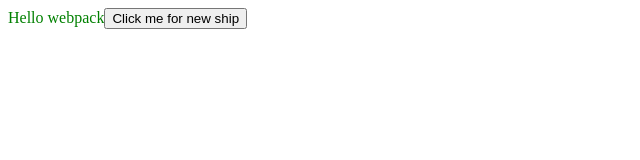
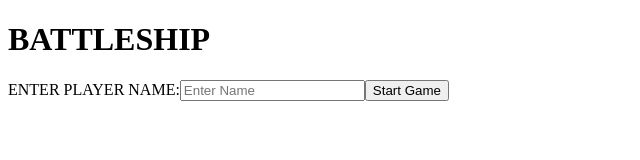
Before and after one commit to cah311/Odin-BattleShip, a website built with webpack: page dist/index.html in a window 1280 px wide. Shown: the whole page, without its empty margins (0-640 px from the left). Built offline with nearby package versions, Linux system fonts and the light colour scheme.

Commit message:
reorganize files and start game functions

```diff
--- a/package.json
+++ b/package.json
@@ -20,6 +20,7 @@
   },
   "homepage": "https://github.com/cah311/Odin-BattleShip#readme",
   "devDependencies": {
+    "@babel/preset-env": "^7.20.2",
     "css-loader": "^6.7.2",
     "html-webpack-plugin": "^5.5.0",
     "identity-obj-proxy": "^3.0.0",
--- a/src/playerFactory.js
+++ b/src/factoryFunctions/playerFactory.js
@@ -1,10 +1,14 @@
-const gameboard = require('../src/gameboardFactory');
+const gameboard = require('./gameboardFactory');
 
-class Player {
+export class Player {
   constructor(name) {
     this.name = name;
     this.isComputer = false;
     this.isTurn = false;
+    if (this.name == null) {
+      this.name = 'Computer';
+      this.isComputer = true;
+    }
   }
 
   attack(opponantBoard, attackCoordinates) {
@@ -22,4 +26,4 @@ class Player {
   }
 }
 
-module.exports = { Player };
+//module.exports = { Player };
--- a/src/index.js
+++ b/src/index.js
@@ -1,23 +1,7 @@
-import _ from 'lodash';
 import './style.css';
-import printMe from './print.js';
+import { printMe } from './print.js';
+import { gameScreen, generateGameboards } from './userInterface/gameScreen';
+import { welcomeScreen } from './userInterface/welcomeScreen';
 
-const Ship = require('./shipFactory.js');
-
-function component() {
-  const element = document.createElement('div');
-  const btn = document.createElement('button');
-
-  // Lodash, now imported by this script
-  element.innerHTML = _.join(['Hello', 'webpack'], ' ');
-  element.classList.add('hello');
-
-  btn.innerHTML = 'Click me for new ship';
-  btn.onclick = printMe;
-
-  element.appendChild(btn);
-
-  return element;
-}
-
-document.body.appendChild(component());
+welcomeScreen();
+//gameScreen();
--- a/src/print.js
+++ b/src/print.js
@@ -3,4 +3,4 @@ function printMe(string) {
   return string;
 }
 
-module.exports = printMe;
+module.exports = { printMe };
--- a/src/style.css
+++ b/src/style.css
@@ -1,3 +1,3 @@
 .hello {
-  color: green;
+  color: red;
 }
--- /dev/null
+++ b/src/userInterface/gameScreen.js
@@ -0,0 +1,19 @@
+import { Player } from '../factoryFunctions/playerFactory';
+
+export function gameScreen() {
+  const gamePage = document.createElement('div');
+  gamePage.setAttribute('id', 'game-page');
+
+  document.body.append(gamePage);
+}
+
+export function generateGameboards() {
+  let playerName = document.getElementById('player-name-input').value;
+  console.log(playerName);
+  let player1 = new Player(playerName);
+  let player2 = new Player();
+  console.log(player1);
+  console.log(player2);
+
+  event.preventDefault();
+}
--- /dev/null
+++ b/src/userInterface/welcomeScreen.js
@@ -0,0 +1,42 @@
+import { generateGameboards } from './gameScreen';
+
+export function welcomeScreen() {
+  const welcomePage = document.createElement('div');
+  welcomePage.setAttribute('class', 'welcome-welcomePage');
+
+  // logo
+  const welcomeGameLogo = document.createElement('h1');
+  welcomeGameLogo.setAttribute('class', 'welcome-logo');
+  welcomeGameLogo.innerHTML = 'BATTLESHIP';
+
+  //player name input
+  const nameInputForm = document.createElement('div');
+  //nameInputForm.setAttribute('method', 'post');
+
+  const formwelcomePage = document.createElement('div');
+  formwelcomePage.setAttribute('class', 'form-welcomePage');
+
+  const nameLabel = document.createElement('label');
+  nameLabel.setAttribute('for', 'player-name-input');
+  nameLabel.innerHTML = 'ENTER PLAYER NAME:';
+
+  const nameInput = document.createElement('input');
+  nameInput.setAttribute('id', 'player-name-input');
+  nameInput.setAttribute('name', 'player-name');
+  nameInput.setAttribute('type', 'text');
+  nameInput.setAttribute('placeholder', 'Enter Name');
+
+  const submitButton = document.createElement('button');
+  submitButton.setAttribute('type', 'submit');
+  submitButton.innerHTML = 'Start Game';
+  submitButton.onclick = generateGameboards;
+
+  //appends
+  document.body.append(welcomePage);
+  welcomePage.append(welcomeGameLogo);
+  welcomePage.append(nameInputForm);
+  nameInputForm.append(formwelcomePage);
+  formwelcomePage.append(nameLabel);
+  formwelcomePage.append(nameInput);
+  formwelcomePage.append(submitButton);
+}
--- a/tests/gameboardfactory.test.js
+++ b/tests/gameboardfactory.test.js
@@ -1,7 +1,7 @@
-const gameBoardFactory = require('../src/gameboardFactory');
+const gameBoardFactory = require('../src/factoryFunctions/gameboardFactory');
 const gameboard = gameBoardFactory.Gameboard;
 const cell = gameBoardFactory.GameboardCell;
-const Ship = require('../src/shipFactory');
+//const Ship = require('../src/shipFactory');
 
 describe('Gameboard functions', () => {
   let playerTestBoard;
--- a/tests/playerFactory.test.js
+++ b/tests/playerFactory.test.js
@@ -1,6 +1,7 @@
-const playerFactory = require('../src/playerFactory');
-const gameBoardFactory = require('../src/gameboardFactory');
-const player = playerFactory.Player;
+import { Player } from '../src/factoryFunctions/playerFactory';
+
+const gameBoardFactory = require('../src/factoryFunctions/gameboardFactory');
+//const player = playerFactory.Player;
 const gameboard = gameBoardFactory.Gameboard;
 
 describe('Player functions...', () => {
@@ -11,11 +12,11 @@ describe('Player functions...', () => {
   let p2Gameboard;
 
   beforeAll(() => {
-    player1 = new player('Carson');
+    player1 = new Player('Carson');
     p1Gameboard = new gameboard(player1.name);
     p1Gameboard.buildGameboard();
 
-    player2 = new player('Comp');
+    player2 = new Player('Comp');
     player2.isComputer = true;
     p2Gameboard = new gameboard(player2.name);
     p2Gameboard.buildGameboard();
--- a/tests/shipFactory.test.js
+++ b/tests/shipFactory.test.js
@@ -1,4 +1,4 @@
-const Ship = require('../src/shipFactory');
+const Ship = require('../src/factoryFunctions/shipFactory');
 
 const myBattleship = new Ship('Carson', 'battleship');
 
--- a/webpack.config.js
+++ b/webpack.config.js
@@ -5,7 +5,7 @@ module.exports = {
   mode: 'development',
   entry: {
     index: './src/index.js',
-    print: './src/print.js',
+    userInterface: './src/userInterface.js',
   },
   devtool: 'inline-source-map',
   plugins: [
```
Also changed, not shown: .babelrc (added), dist/index.html, dist/print.bundle.js (deleted), dist/userInterface.bundle.js (added), src/factoryFunctions/gameboardFactory.js (renamed from src/gameboardFactory.js), src/factoryFunctions/shipFactory.js (renamed from src/shipFactory.js), 2 other files.
